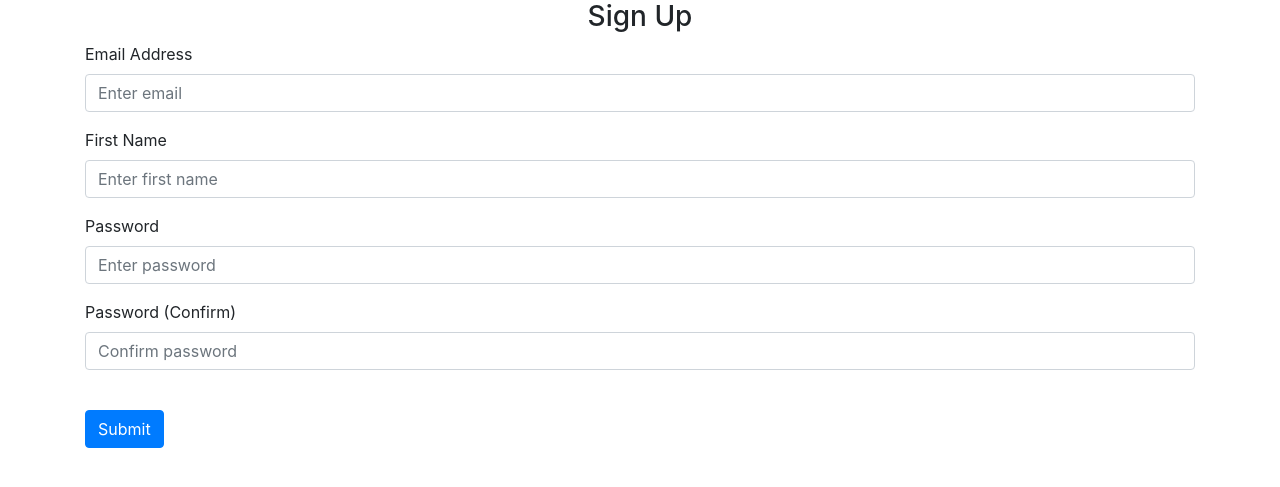
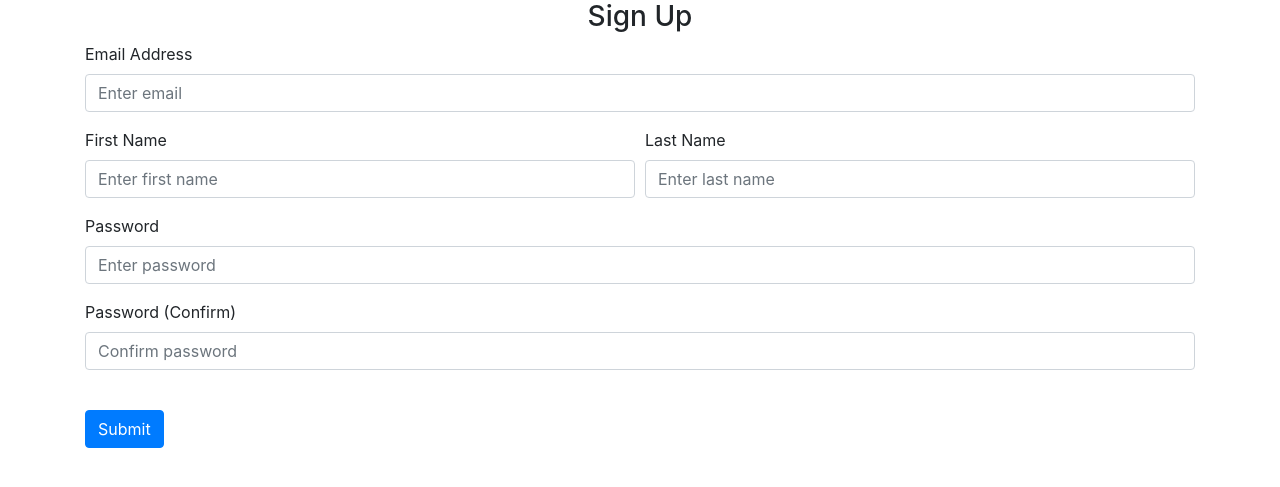
Before and after one commit to mcrich921/ContactInfoSite, a Flask app: page /sign-up in a window 1280 px wide. Shown: the part 56-543 px from the top of the page. Run offline with Flask 3, Linux system fonts and the light colour scheme; some libraries are stand-ins or nearby versions.

Commit message:
Added last name field and new page

```diff
--- a/website/auth.py
+++ b/website/auth.py
@@ -39,6 +39,7 @@ def sign_up():
     if request.method == "POST":
         email = request.form.get('email')
         first_name = request.form.get('firstName')
+        last_name = request.form.get('lastName')
         password1 = request.form.get('password1')
         password2 = request.form.get('password2')
 
@@ -49,13 +50,15 @@ def sign_up():
             flash('Email must be greater than 3 characters.', category='error')
         elif len(first_name) < 2:
             flash('First name must be greater than 1 character.', category='error')
+        elif len(last_name) < 2:
+            flash('Last name must be greater than 1 character.', category='error')
         elif password1 != password2:
             flash('Passwords don\'t match.', category='error')
         elif len(password1) < 8:
-            flash('Password must be at least 7 characters.', category='error')
+            flash('Password must be at least 8 characters.', category='error')
         else:
             # add user to database
-            new_user = User(email=email, first_name=first_name, password=generate_password_hash(password1, method='scrypt'))
+            new_user = User(email=email, first_name=first_name, last_name=last_name, password=generate_password_hash(password1, method='scrypt'))
             db.session.add(new_user)
             db.session.commit()
             login_user(user, remember=True)
--- a/website/models.py
+++ b/website/models.py
@@ -14,4 +14,5 @@ class User(db.Model, UserMixin):
     email = db.Column(db.String(150), unique=True)
     password = db.Column(db.String(150))
     first_name = db.Column(db.String(150))
+    last_name = db.Column(db.String(150))
     notes = db.relationship('Note')
--- a/website/templates/sign_up.html
+++ b/website/templates/sign_up.html
@@ -13,7 +13,8 @@
             placeholder="Enter email"
         />
     </div>
-    <div class="form-group">
+    <div class="form-row">
+        <div class="form-group col-md-6">
             <label for="firstName">First Name</label>
             <input
                 type="text"
@@ -22,6 +23,17 @@
                 name="firstName"
                 placeholder="Enter first name"
             />
+        </div>
+        <div class="form-group col-md-6">
+            <label for="lastName">Last Name</label>
+            <input
+                type="text"
+                class="form-control"
+                id="lastName"
+                name="lastName"
+                placeholder="Enter last name"
+            />
+        </div>
     </div>
     <div class="form-group">
         <label for="password1">Password</label>
--- a/website/views.py
+++ b/website/views.py
@@ -22,6 +22,11 @@ def home():
 
     return render_template("home.html", user=current_user)
 
+@views.route('/newhome')
+@login_required
+def newhome():
+    return render_template("newhome.html", user=current_user)
+
 @views.route('/delete-note', methods=["POST"])
 def delete_note():
     note = json.loads(request.data)
```
Also changed, not shown: website/templates/newhome.html (added, +33 -0 lines), instance/database.db. Lines whose indentation alone changed are shown as unchanged.
